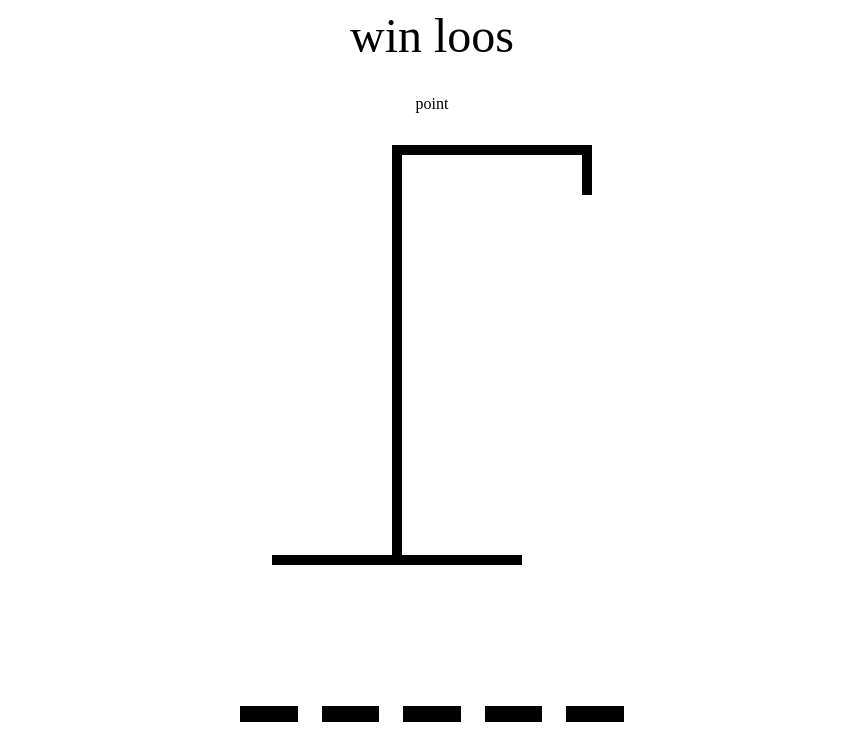
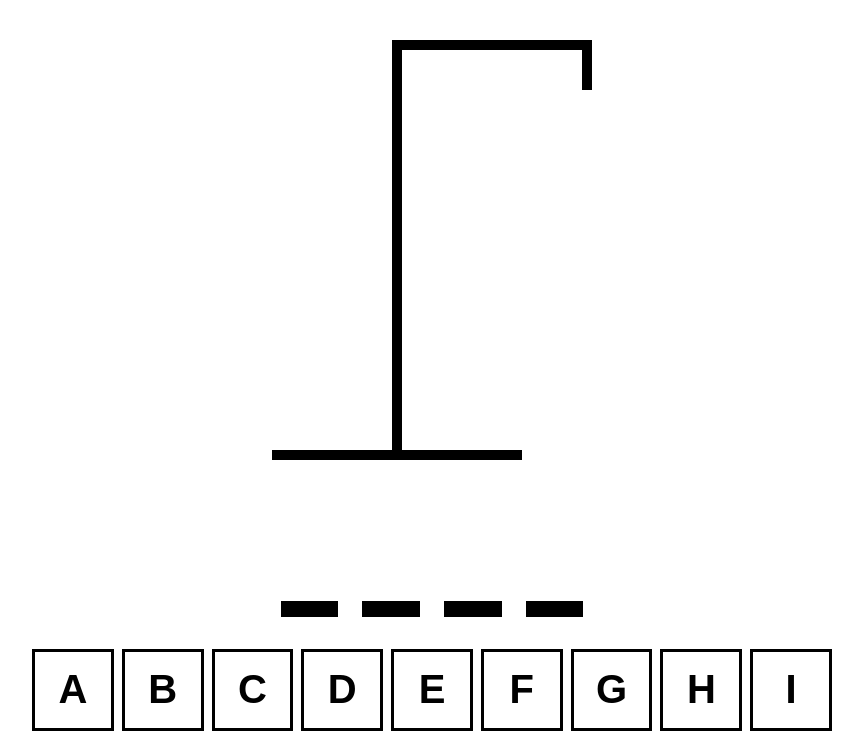
Before and after one commit to Rudreshsoiroji/hangman, a React (Vite) app: page / in a window 1280 px wide. Shown: the top 737 px of the page, without its empty margins (208-1071 px from the left). Built offline with nearby package versions, Linux system fonts and the light colour scheme.

Commit message:
fixe error

```diff
--- a/src/App.tsx
+++ b/src/App.tsx
@@ -1,27 +1,38 @@
-import { useEffect, useState } from 'react'
+import { useCallback, useEffect, useState } from 'react'
 import word from './wordList.json'
 import  HangmanDrawing  from './HangmanDrawing'
 import HangmanKeybord  from './HangmanKeybord'
 import  HangmanWord  from './HangmanWord'
 import './App.css'
 
+function getWord() {
+  return word[Math.floor(Math.random() * word.length)]
+}
+
 function App() {
+
+
   // words
-  const [wordToGuess, setWordToGuess] = useState(()=>{
-    return word[Math.floor(Math.random()*word.length)]
-
-  })
+  const [wordToGuess, setWordToGuess] = useState(getWord)
 //
 // Guess letter
 const [guessLetter, setGuessLetter] = useState<string[]>([])
 
 const incorrectLetter = guessLetter.filter((letter) => !wordToGuess.includes(letter));
 
+const isWinner = wordToGuess.split("").every((letter) => guessLetter.includes(letter));
+const isLoser = incorrectLetter.length >= 6;
 
-const addGuessedLetter = (letter: string) => {
-  if (guessLetter.includes(letter)) return
+// const addGuessedLetter = useCallback((letter: string) => {
+  //   if (guessLetter.includes(letter)) return
+  //   else setGuessLetter([...guessLetter, letter])
+  // })
+
+  const addGuessedLetter = useCallback((letter: string) => {
+    if (guessLetter.includes(letter) || isWinner || isLoser) return
     else setGuessLetter([...guessLetter, letter])
-}
+  },[guessLetter, isWinner, isLoser])
+
 
   useEffect(() => {
 
@@ -41,6 +52,24 @@ useEffect(() => {
   },[guessLetter])
 
 
+  useEffect(() => {
+    const handler = (e: KeyboardEvent) => {
+      const key = e.key
+      if (key !== "Enter") return
+
+      e.preventDefault()
+      setGuessLetter([])
+      setWordToGuess(getWord())
+    }
+
+    document.addEventListener("keypress", handler)
+
+    return () => {
+      document.removeEventListener("keypress", handler)
+    }
+  }, [])
+
+
   return (
     <div
    style={{
@@ -54,15 +83,15 @@ useEffect(() => {
    }}
    >
 <div style={{fontSize: '3rem', textAlign: 'center'}}>
-  win
-  loos
+     {isWinner && "Winner! - Refresh to try again"}
+     {isLoser && "Nice Try - Refresh to try again"}
+
 </div>
-    {wordToGuess}
 
     <HangmanDrawing  numberOfGuesses={incorrectLetter.length} />
-    <HangmanWord  gussedLetters={guessLetter} wordToGuess={wordToGuess}  />
+    <HangmanWord  reveal={isLoser} gussedLetters={guessLetter} wordToGuess={wordToGuess}  />
     <div style={{alignSelf: 'stretch'}}>
-    <HangmanKeybord/>
+    <HangmanKeybord disabled={isWinner || isLoser} addGuessedLetter={addGuessedLetter} activeLetters={guessLetter.filter(letter => wordToGuess.includes(letter))} inactiveLetters={incorrectLetter}/>
 
     </div>
 
--- a/src/HangmanKeybord.tsx
+++ b/src/HangmanKeybord.tsx
@@ -1,7 +1,13 @@
 import React from 'react'
 import styles from './keybord.module.css'
+type KeyboardProps = {
+    disabled?: boolean
+    activeLetters: string[]
+    inactiveLetters: string[]
+    addGuessedLetter: (letter: string) => void
+  }
 
-function HangmanKeybord() {
+function HangmanKeybord({activeLetters, inactiveLetters, addGuessedLetter , disabled = false,}: KeyboardProps) {
     const KEYS = [
         "a",
         "b",
@@ -32,10 +38,22 @@ function HangmanKeybord() {
       ]
   return (
     <div style={{display: "grid", gridTemplateColumns: "repeat(auto-fit, minmax(75px, 1fr))", gap: "0.5rem"}}>
-        {KEYS.map((key) => {
-            return   <button className={styles.btn}  key={key}>{key}</button>
-}
-)}
+         {KEYS.map(key => {
+        const isActive = activeLetters.includes(key)
+        const isInactive = inactiveLetters.includes(key)
+        return (
+          <button
+            onClick={() => addGuessedLetter(key)}
+            className={`${styles.btn} ${isActive ? styles.active : ""} ${
+              isInactive ? styles.inactive : ""
+            }`}
+            disabled={isInactive || isActive || disabled  }
+            key={key}
+          >
+            {key}
+          </button>
+        )
+      })}
     </div>
   )
 }
--- a/src/HangmanWord.tsx
+++ b/src/HangmanWord.tsx
@@ -1,10 +1,11 @@
 import React from 'react'
 type HangmanWordProps = {
     gussedLetters: string[],
-    wordToGuess: string
+    wordToGuess: string,
+    reveal?: boolean
 }
 
-function HangmanWord({gussedLetters, wordToGuess}: HangmanWordProps) {
+function HangmanWord({gussedLetters, wordToGuess, reveal = false}: HangmanWordProps) {
     // const word = "test";
     // const guessLetter = ["t"];
   return (
@@ -12,7 +13,13 @@ function HangmanWord({gussedLetters, wordToGuess}: HangmanWordProps) {
        {wordToGuess.split("").map((letter, index)=>{
 return <span style={{borderBottom: "solid 1rem black"}} key={index}>
 
-    <span style={{visibility: gussedLetters.includes(letter) ? "visible" : "hidden"}}>
+    <span style={{    visibility:
+                gussedLetters.includes(letter) || reveal
+                  ? "visible"
+                  : "hidden",
+              color:
+                !gussedLetters.includes(letter) && reveal ? "red" : "black",
+            }}>
         {letter}
         </span>
 
```
Lines whose indentation alone changed are shown as unchanged.
